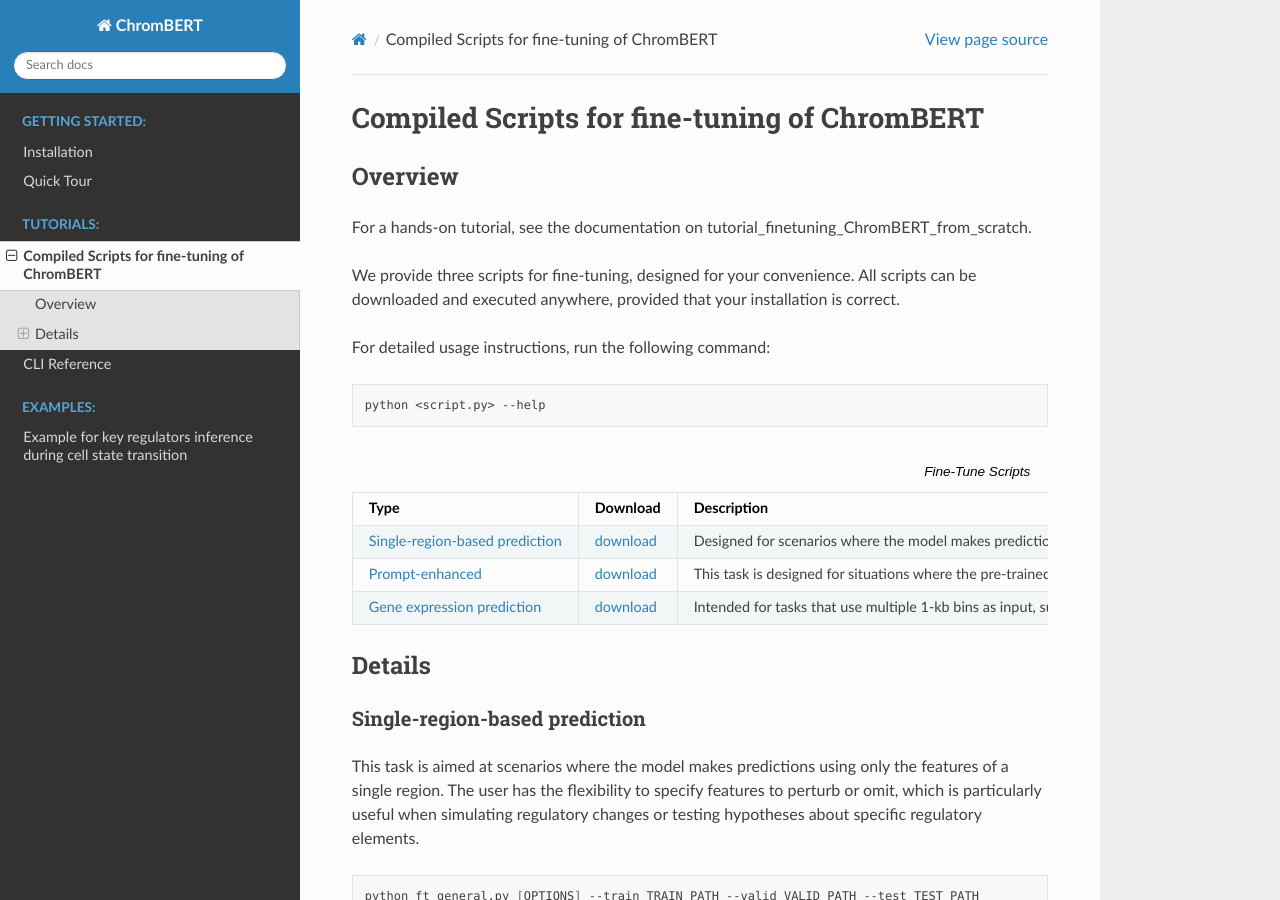
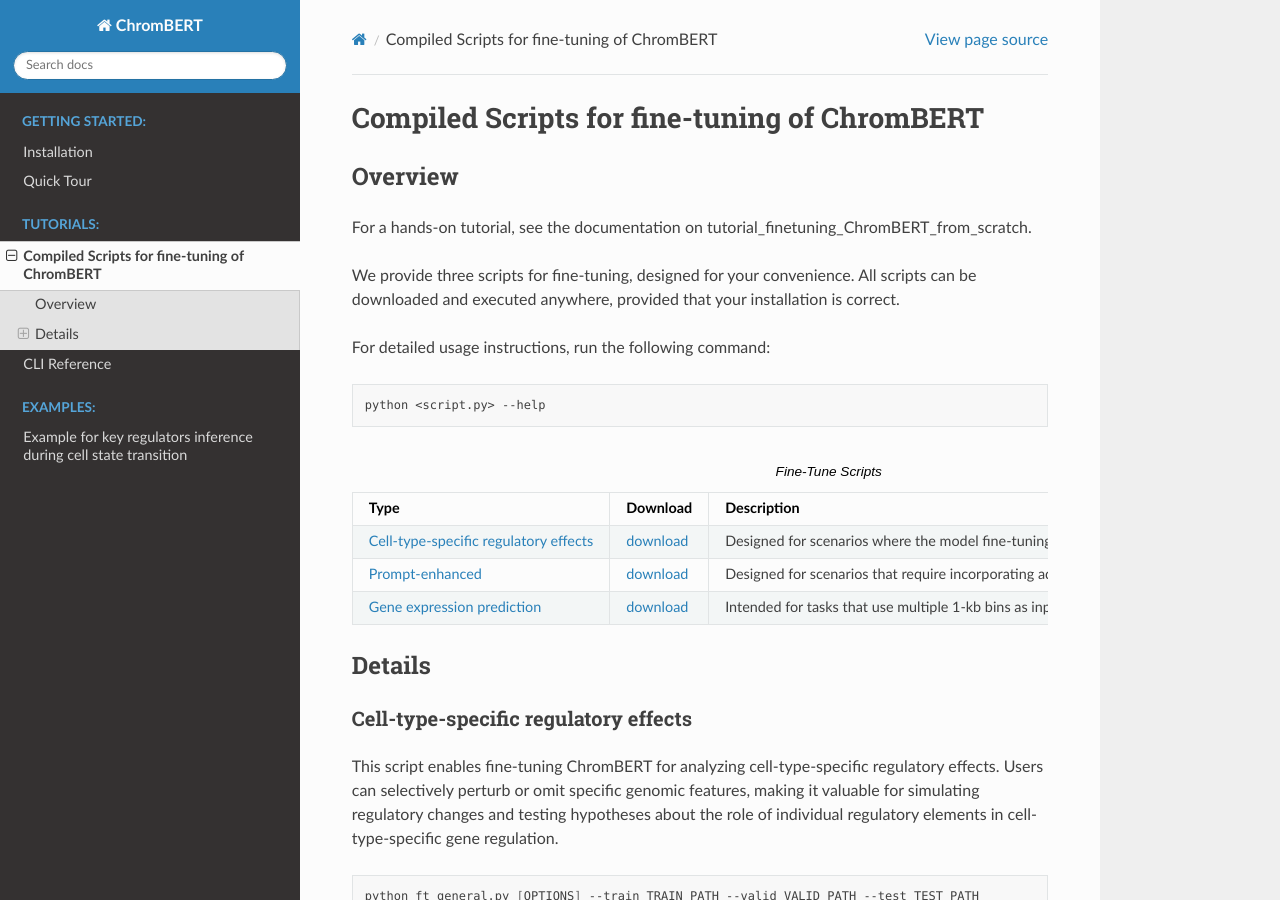
Before and after one commit to zhaoweiyu-github/ChromBERT, a Sphinx documentation site: the page built from docs/source/finetune.rst, in a window 1280 px wide and 900 px high. Built offline with Sphinx 7.4.7 and the Read the Docs theme 3.1.0, drawn with Linux system fonts in a browser that asks for light colours; pages that are not in the unit, such as notebooks, are missing from menus; some of the changed text lies outside the part shown.

Commit message:
tidy-up doc of compiled scripts for fine-tune

```diff
--- a/docs/source/finetune.rst
+++ b/docs/source/finetune.rst
@@ -18,8 +18,8 @@ For detailed usage instructions, run the following command:
 .. csv-table:: Fine-Tune Scripts
     :header: "Type", "Download", "Description"
 
-    "`Single-region-based prediction`_", "`download <https://raw.githubusercontent.com/TongjiZhanglab/ChromBERT/main/examples/train/ft_general.py>`_ ", "Designed for scenarios where the model makes predictions using only the features of a single region."
-    "`Prompt-enhanced`_", "`download <https://raw.githubusercontent.com/TongjiZhanglab/ChromBERT/main/examples/train/ft_prompt_enhanced.py>`_", "This task is designed for situations where the pre-trained model's default single-region embeddings are insufficient, such as cistrome imputation."
+    "`Cell-type-specific regulatory effects`_", "`download <https://raw.githubusercontent.com/TongjiZhanglab/ChromBERT/main/examples/train/ft_general.py>`_ ", "Designed for scenarios where the model fine-tuning for cell-type-specific regulatory effects."
+    "`Prompt-enhanced`_", "`download <https://raw.githubusercontent.com/TongjiZhanglab/ChromBERT/main/examples/train/ft_prompt_enhanced.py>`_", "Designed for scenarios that require incorporating additional information into the model."
     "`Gene expression prediction`_", "`download <https://raw.githubusercontent.com/TongjiZhanglab/ChromBERT/main/examples/train/ft_gep.py>`_", "Intended for tasks that use multiple 1-kb bins as input, such as gene expression prediction."
 
 Details
--- a/docs/source/scripts/ft_general.rst
+++ b/docs/source/scripts/ft_general.rst
@@ -1,7 +1,7 @@
-Single-region-based prediction
+Cell-type-specific regulatory effects
 ****************************
 
-This task is aimed at scenarios where the model makes predictions using only the features of a single region. The user has the flexibility to specify features to perturb or omit, which is particularly useful when simulating regulatory changes or testing hypotheses about specific regulatory elements.
+This script enables fine-tuning ChromBERT for analyzing cell-type-specific regulatory effects. Users can selectively perturb or omit specific genomic features, making it valuable for simulating regulatory changes and testing hypotheses about the role of individual regulatory elements in cell-type-specific gene regulation.
 
 .. code-block:: shell
 
--- a/docs/source/scripts/ft_prompt_enhanced.rst
+++ b/docs/source/scripts/ft_prompt_enhanced.rst
@@ -1,7 +1,7 @@
 Prompt-enhanced
 *******************
 
-This task is designed for situations where the pre-trained model's default single-region embeddings are insufficient. By incorporating additional prompts, such as cell-type specific embeddings or DNA sequence embeddings, the model can make more informed predictions by leveraging extra contextual knowledge.
+This script allows you to fine-tune ChromBERT by adding extra information as prompts. You can include things like cell-type features or DNA sequence patterns to help the model make better predictions. The model uses these prompts as additional clues when analyzing genomic data.
 
 .. code-block:: shell
 
```
Also changed, not shown: 2 other files.
